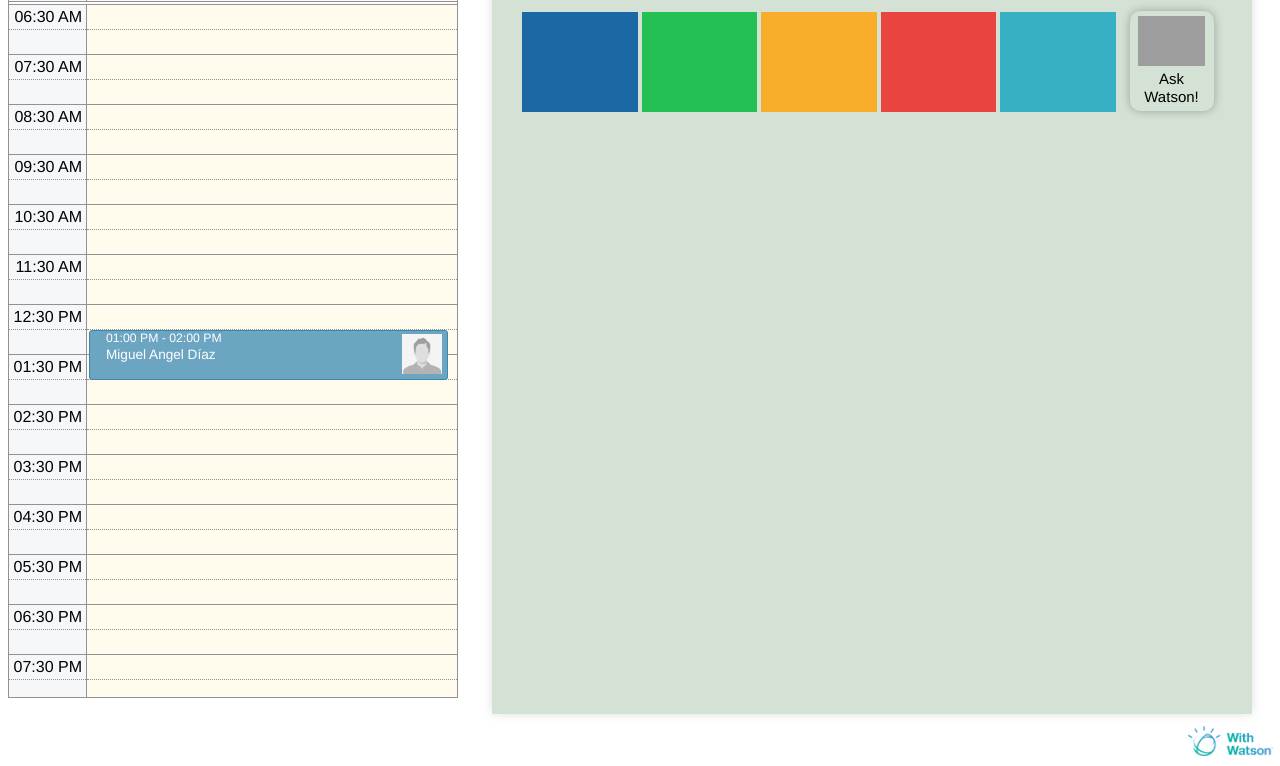
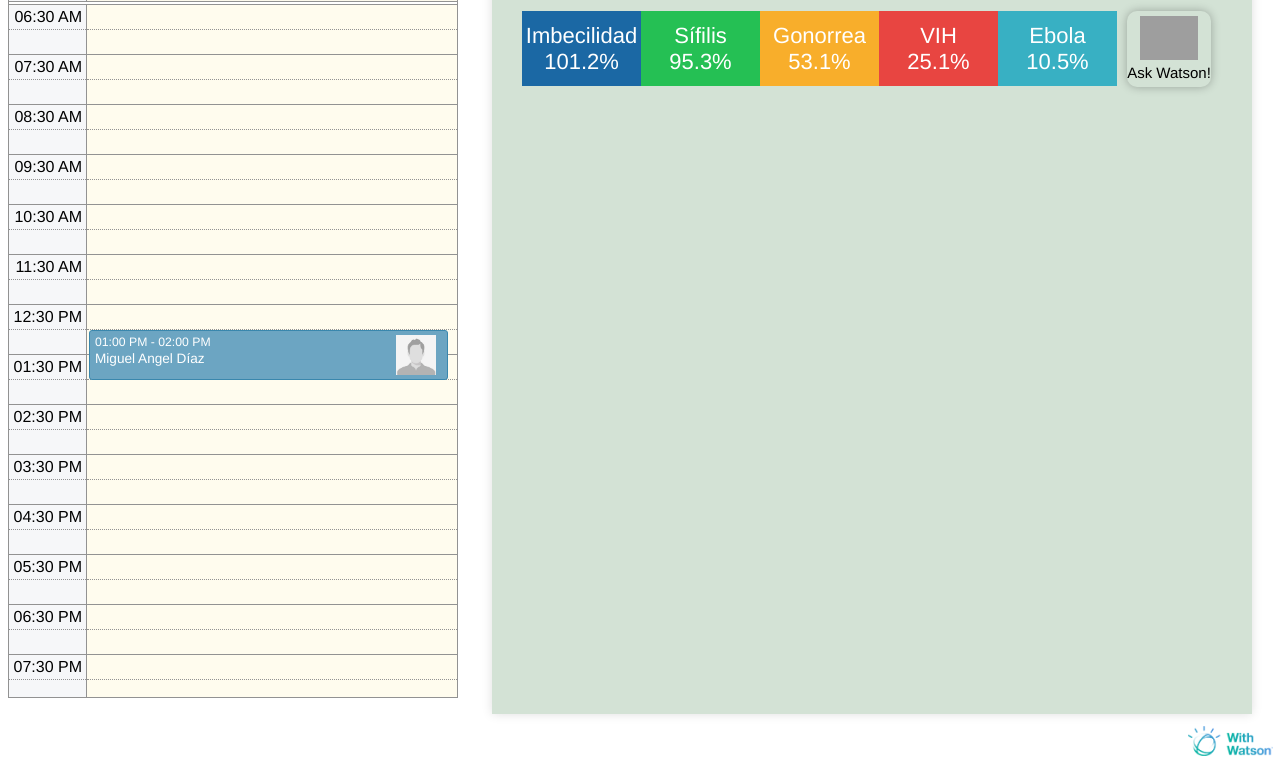
Before and after one commit to alegis277/LynxAI, a Django app: template App/templates/medics.html in a window 1280 px wide. Shown: the part 210-976 px from the top of the page. Run offline with Django 3.2, Linux system fonts and the light colour scheme; the template is opened without the code that fills it, so the values that code supplies are empty; some libraries are stand-ins or nearby versions; grey boxes are pictures that could not be loaded.

Commit message:
Added indicators

```diff
--- a/App/templates/medics.html
+++ b/App/templates/medics.html
@@ -80,6 +80,14 @@
 			cursor: pointer;
 		}
 
+		.illness_indicator:hover{
+			filter: brightness(115%);
+		}
+		.illness_indicator{
+			transition-duration: 0.3s;
+			cursor: pointer;
+		}
+
 
 	</style>
 
@@ -100,9 +108,11 @@
 
 
 			<ul id="ul_hidden">
-				<li><a onclick="console.log('op1')" href="javascript:;" id="ChangeController"><i class="fa" style="font-size: 26px;font-size: 23px;vertical-align: middle;margin-right: 10px;">&#xf362;</i>Change current controller</a></li>
-				<li><a onclick="console.log('op2')" href="javascript:;" id="ControllerConfig"><i class="fa" style="font-size: 26px;font-size: 23px;vertical-align: middle;margin-right: 10px;">&#xf085;</i>Classic PID configuration</a></li>
-				<li><a onclick="console.log('op3')" href="javascript:;" id="ControllerConfig2"><i class="fa" style="font-size: 26px;font-size: 23px;vertical-align: middle;margin-right: 10px;">&#xf085;</i>Adaptative PID configuration</a></li>
+				<li><a onclick="console.log('op1')" href="javascript:;" id="ChangeController"><i class="fa" style="font-size: 26px;font-size: 23px;vertical-align: middle;margin-right: 10px;">&#xf492;</i>Book Lab Exam</a></li>
+				<li><a onclick="console.log('op1')" href="javascript:;" id="ChangeController"><i class="fa" style="font-size: 26px;font-size: 23px;vertical-align: middle;margin-right: 10px;">&#xf21e;</i>Book Surgery</a></li>
+				<li><a onclick="console.log('op1')" href="javascript:;" id="ChangeController"><i class="fa" style="font-size: 26px;font-size: 23px;vertical-align: middle;margin-right: 10px;">&#xf470;</i>Refer to Specialist</a></li>
+				<li><a onclick="console.log('op1')" href="javascript:;" id="ChangeController"><i class="fa" style="font-size: 26px;font-size: 23px;vertical-align: middle;margin-right: 10px;">&#xf410;</i>Cancel Appointments</a></li>
+				<li><a onclick="console.log('op1')" href="javascript:;" id="ChangeController"><i class="fa" style="font-size: 26px;font-size: 23px;vertical-align: middle;margin-right: 10px;">&#xf05a;</i>About LynxAI</a></li>
 
 			</ul>
 		</div>
@@ -154,6 +164,11 @@
 			font-size: 11px;
 			font-weight: 200
 		}
+		.fc-content{
+			left: -11px;
+    		top: 4px;
+    		cursor: pointer;
+		}
 	</style>
 
 
@@ -164,15 +179,31 @@
 		<label style="font-size: 35px;display: block;" id="campoNombre">Miguel Angel Díaz</label>
 		<label style="font-size: 20px;display: block;" id="campoNombre">El paciente presenta exceso de lamparocidad</label>
 
-		<div style="margin-top:20px">
-			<div style="display: inline-block;height: 100px;width: 16.5%;background-color:rgb(27,104,164)"></div>
-			<div style="display: inline-block;height: 100px;width: 16.5%;background-color:rgb(37,192,84)"></div>
-			<div style="display: inline-block;height: 100px;width: 16.5%;background-color:rgb(248,174,43)"></div>
-			<div style="display: inline-block;height: 100px;width: 16.5%;background-color:rgb(232,69,65)"></div>
-			<div style="display: inline-block;height: 100px;width: 16.5%;background-color:#38b0c3"></div>
+		<div style="margin-top:20px;display: flex;">
+
+
+			<div class="illness_indicator" style="display: flex;align-items: center;text-align: center;height: 75px;width: 17%;background-color:rgb(27,104,164)">
+				<label style="cursor: pointer;margin: 0 auto;color: white;font-size: 22px;font-weight: 200;">Imbecilidad<br><label style="cursor: pointer;font-weight: 400;">101.2%</label></label>
+			</div>
+			<div class="illness_indicator" style="display: flex;align-items: center;text-align: center;height: 75px;width: 17%;background-color:rgb(37,192,84)">
+				<label style="cursor: pointer;margin: 0 auto;color: white;font-size: 22px;font-weight: 200;">Sífilis<br><label style="cursor: pointer;font-weight: 400;">95.3%</label></label>
+			</div>
+			<div class="illness_indicator" style="display: flex;align-items: center;text-align: center;height: 75px;width: 17%;background-color:rgb(248,174,43)">
+				<label style="cursor: pointer;margin: 0 auto;color: white;font-size: 22px;font-weight: 200;">Gonorrea<br><label style="cursor: pointer;font-weight: 400;">53.1%</label></label>
+			</div>
+			<div class="illness_indicator" style="display: flex;align-items: center;text-align: center;height: 75px;width: 17%;background-color:rgb(232,69,65)">
+				<label style="cursor: pointer;margin: 0 auto;color: white;font-size: 22px;font-weight: 200;">VIH<br><label style="cursor: pointer;font-weight: 400;">25.1%</label></label>
+			</div>
+			<div class="illness_indicator" style="display: flex;align-items: center;text-align: center;height: 75px;width: 17%;background-color:#38b0c3">
+				<label style="cursor: pointer;margin: 0 auto;color: white;font-size: 22px;font-weight: 200;">Ebola<br><label style="cursor: pointer;font-weight: 400;">10.5%</label></label>
+
+			</div>
+
+
+
 			<div id="ask_watson" style="vertical-align: 10px;display: inline-block;text-align: center;width: 12%;box-shadow: 0px 0px 10px rgba(0, 0, 0, 0.28);border-radius: 10px;padding-top: 5px;padding-bottom: 5px;margin-left: 10px;">
-				<img src="{% static 'img/avatar_purple.png' %}" style="width: auto;height: 50px;margin: auto;"> <br>
-				<label style="font-size: 15px">Ask<br>Watson!</label>
+				<img src="{% static 'img/avatar_purple.png' %}" style="width: auto;height: 44px;margin: auto;"> <br>
+				<label style="font-size: 15px;cursor: pointer;">Ask Watson!</label>
 			</div>
 		</div>
 	</div>
@@ -224,7 +255,7 @@
 		      },
 		      eventRender: function(event, eventElement) {
 		      	if (event.imageurl) {
-		      		eventElement.find("div.fc-content").prepend("<img src='" + event.imageurl +"' width='40' height='40' style='margin-right: 5px;margin-top: 3px;float:right'>");
+		      		eventElement.find("div.fc-content").prepend("<img src='" + event.imageurl +"' width='40' height='40' style='float:right'>");
 		      	}
 		      },
 
```
Also changed, not shown: 2 other files.
